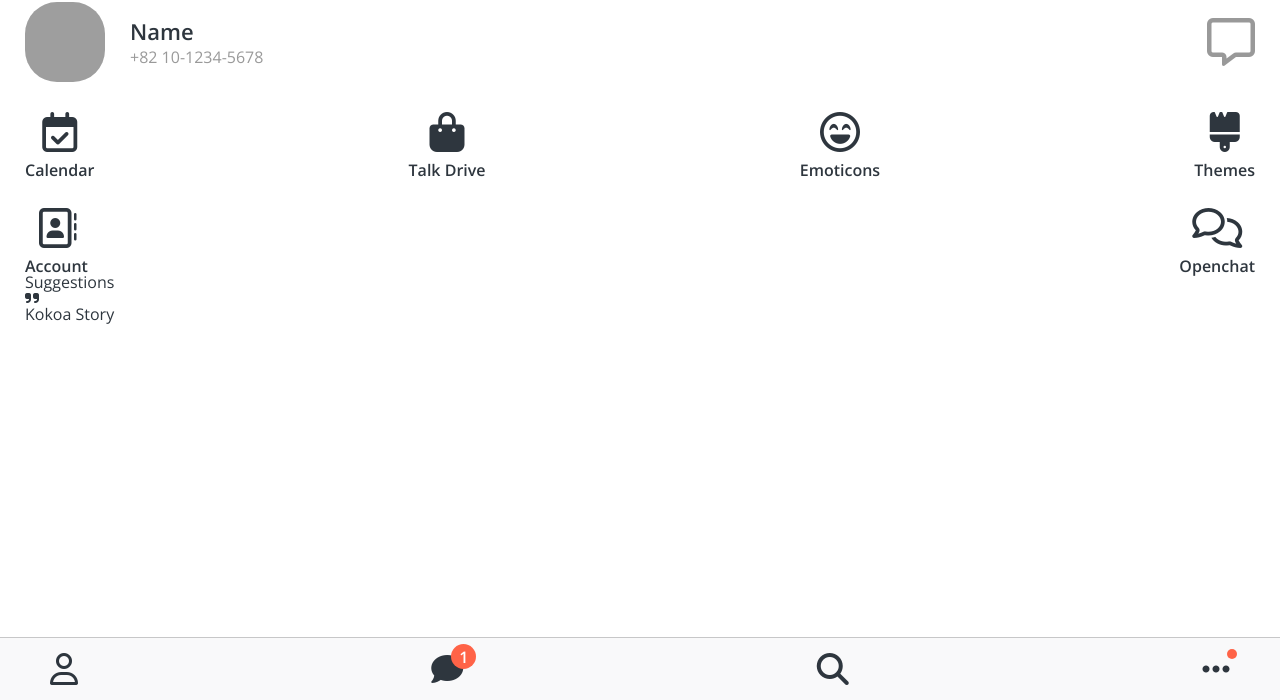
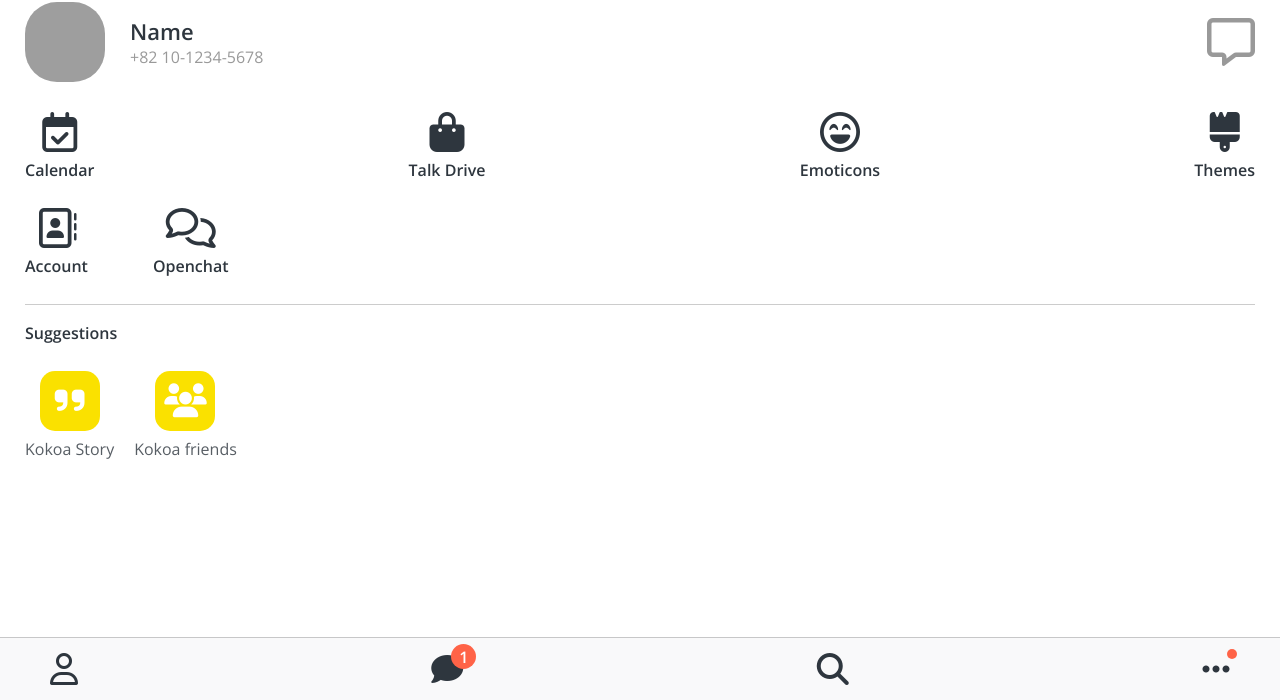
Before and after one commit to eagleduk/kokoa-clone, a plain HTML site: page more.html in a window 1280 px wide. Shown: the part 100-800 px from the top of the page. Drawn offline with nearby package versions, Linux system fonts and the light colour scheme; grey boxes are pictures that could not be loaded.

Commit message:
#6.26 More Screen part Two

```diff
--- a/css/components/icon-row.css
+++ b/css/components/icon-row.css
@@ -1,12 +1,20 @@
 .icon-row {
   display: flex;
   justify-content: space-between;
+}
+
+.icon-row--more {
+  justify-content: flex-start;
 }
 
 .icon-row__icon {
   display: flex;
   flex-direction: column;
   align-items: center;
+}
+
+.icon-row__icon--more {
+  margin-right: 65px;
 }
 
 .icon-row__icon i {
--- a/css/screens/more.css
+++ b/css/screens/more.css
@@ -1,3 +1,48 @@
 .more-screen .icon-row {
   margin-top: 30px;
 }
+
+.more-suggestions {
+  margin-top: 30px;
+  border-top: var(--main-border);
+  padding-top: 20px;
+}
+
+.more-suggestions h4 {
+  font-weight: 600;
+}
+
+.more-suggestions__suggestions {
+  margin-top: 30px;
+  display: flex;
+}
+
+.more-suggestions__suggestion {
+  margin-right: 20px;
+}
+
+.more-suggestions__icons {
+  display: flex;
+  flex-direction: column;
+  align-items: center;
+}
+
+.more-suggestions__icon {
+  background-color: var(--yellow);
+  width: 60px;
+  height: 60px;
+  border-radius: 15px;
+  display: flex;
+  justify-content: center;
+  align-items: center;
+  margin-bottom: 10px;
+}
+
+.more-suggestions__icon i {
+  color: white;
+  font-size: 34px;
+}
+
+.more-suggestions__text {
+  opacity: 0.8;
+}
--- a/more.html
+++ b/more.html
@@ -31,7 +31,11 @@
         <div class="screen-header__icons">
             <span><i class="fas fa-search fa-2x"></i></span>
             <span><i class="fas fa-music fa-2x"></i></span>
-            <span><i class="fas fa-cog fa-2x"></i></span>
+            <span>
+                <a href="settings.html">
+                    <i class="fas fa-cog fa-2x"></i>
+                </a>
+            </span>
         </div>
     </header>
 
@@ -69,8 +73,8 @@
             </div>
         </div>
 
-        <div class="icon-row">
-            <div class="icon-row__icon">
+        <div class="icon-row icon-row--more">
+            <div class="icon-row__icon icon-row__icon--more">
                 <i class="far fa-address-book"></i>
                 <span>Account</span>
             </div>
@@ -82,14 +86,28 @@
 
         <div class="more-suggestions">
             <h4>Suggestions</h4>
+
+            <div class="more-suggestions__suggestions">
                 <div class="more-suggestions__suggestion">
+                    <div class="more-suggestions__icons">
                         <div class="more-suggestions__icon">
                             <i class="fas fa-quote-right"></i>
                         </div>
                         <span class="more-suggestions__text">
                             Kokoa Story
                         </span>
-
+                    </div>
+                </div>
+                <div class="more-suggestions__suggestion">
+                    <div class="more-suggestions__icons">
+                        <div class="more-suggestions__icon">
+                            <i class="fas fa-users"></i>
+                        </div>
+                        <span class="more-suggestions__text">
+                            Kokoa friends
+                        </span>
+                    </div>
+                </div>
             </div>
         </div>
 
```
Also changed, not shown: settings.html (added, +64 -0 lines). Lines whose indentation alone changed are shown as unchanged.
